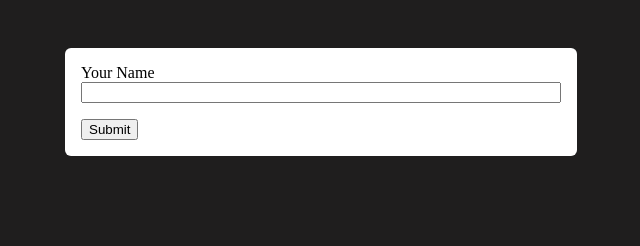
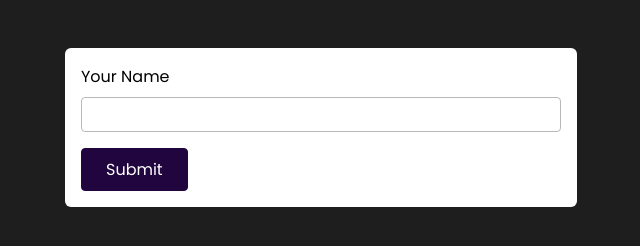
Before and after one commit to riskaagung11/adding-froms-to-websites, a plain HTML site: page index.html in a window 1280 px wide. Shown: the whole page, without its empty margins (319-959 px from the left). Drawn offline with Linux system fonts and the light colour scheme.

Commit message:
more detailed from styling

```diff
--- a/style.css
+++ b/style.css
@@ -1,5 +1,7 @@
+@import url("https://fonts.googleapis.com/css2?family=Poppins:wght@400;700&display=swap");
 body {
-  background-color: rgb(31, 30, 30);
+  background-color: #1f1e1e;
+  font-family: "Poppins", sans-serif;
 }
 form {
   width: 30rem;
@@ -8,12 +10,37 @@ form {
   padding: 1rem;
   border-radius: 6px;
 }
+label {
+  margin-bottom: 0.5rem;
+  display: block;
+}
 input {
   width: 100%;
   display: block;
   margin-bottom: 1rem;
   box-sizing: border-box;
+  font: inherit;
+  border: 1px solid #b8b8b8;
+  border-radius: 4px;
+  padding: 0.25rem;
+  color: #3d3a3a;
+}
+input:focus {
+  background-color: #dbbefd;
+  color: #20053f;
+  border-color: #20053f;
 }
 button {
   display: block;
+  font: inherit;
+  background-color: #20053f;
+  color: white;
+  border: 1px solid #20053f;
+  padding: 0.5rem 1.5rem;
+  border-radius: 4px;
+  cursor: pointer;
 }
+button:hover {
+  background-color: #340e5f;
+  border-color: #20053f;
+}
```
